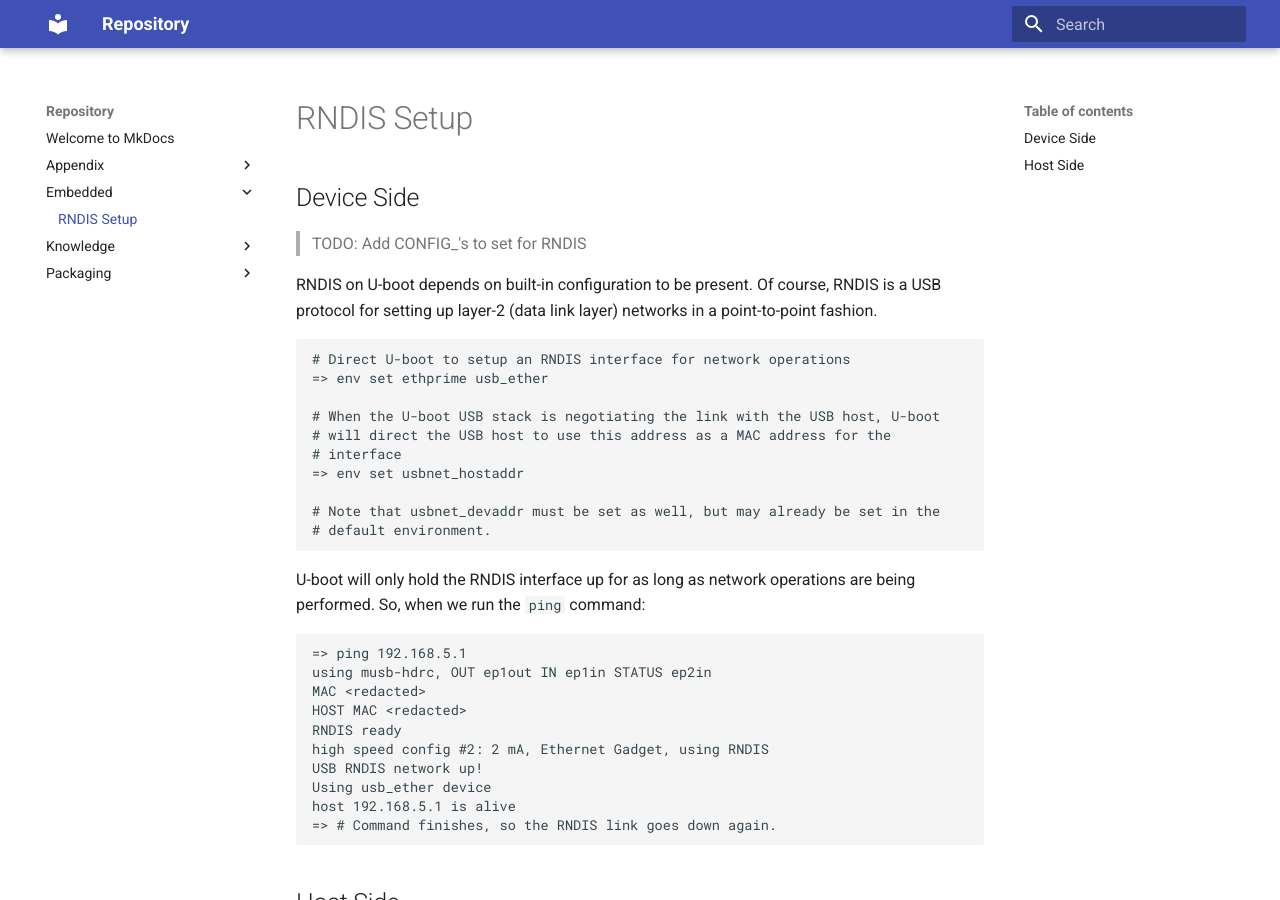
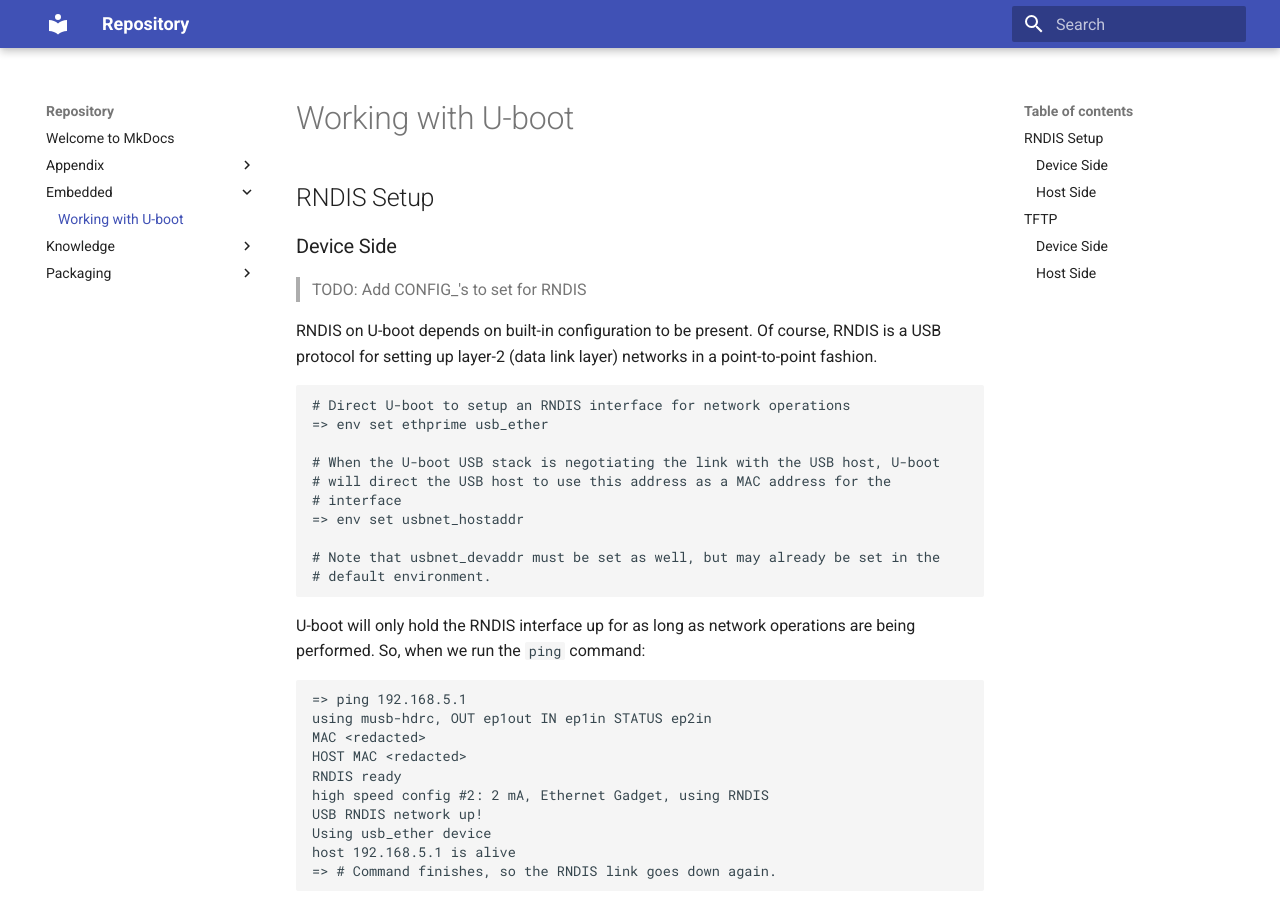
Before and after one commit to AmateurECE/twardyece-repository, an MkDocs documentation site: the page built from docs/Embedded/Uboot.md, in a window 1280 px wide and 900 px high. Built offline with MkDocs 1.6.1 and Material for MkDocs 9.7.7, drawn with Linux system fonts in a browser that asks for light colours.

Commit message:
Update titles for U-boot documentation

````diff
--- a/docs/Embedded/Uboot.md
+++ b/docs/Embedded/Uboot.md
@@ -1,6 +1,8 @@
-# RNDIS Setup
+# Working with U-boot
 
-## Device Side
+## RNDIS Setup
+
+### Device Side
 
 > TODO: Add CONFIG_'s to set for RNDIS
 
@@ -37,7 +39,7 @@ host 192.168.5.1 is alive
 => # Command finishes, so the RNDIS link goes down again.
 ```
 
-## Host Side
+### Host Side
 
 Setup on the host side, of course, depends on whether we're on Windows or
 Linux, and what distribution.
@@ -65,9 +67,9 @@ the RNDIS link is *down*. This command will assign the IP address provided to
 the interface, and must be set as the value of `${serverip}` in U-boot in order
 for TFTP, etc. to work.
 
-# TFTP
+## TFTP
 
-## Device Side
+### Device Side
 
 > TODO: Obtain configuration necessary to compile TFTP support into U-boot
 
@@ -85,7 +87,7 @@ side, e.g. `ping ${serverip}` works, TFTP configuration is simple:
 Usage of the `tftp` command changes between major releases of U-boot, so
 ensure to check `help tftp`.
 
-## Host Side
+### Host Side
 
 I find it easy to spin up an OCI container to serve files over TFTP. The
 following docker-compose.yaml file will work to serve the contents of the
````
